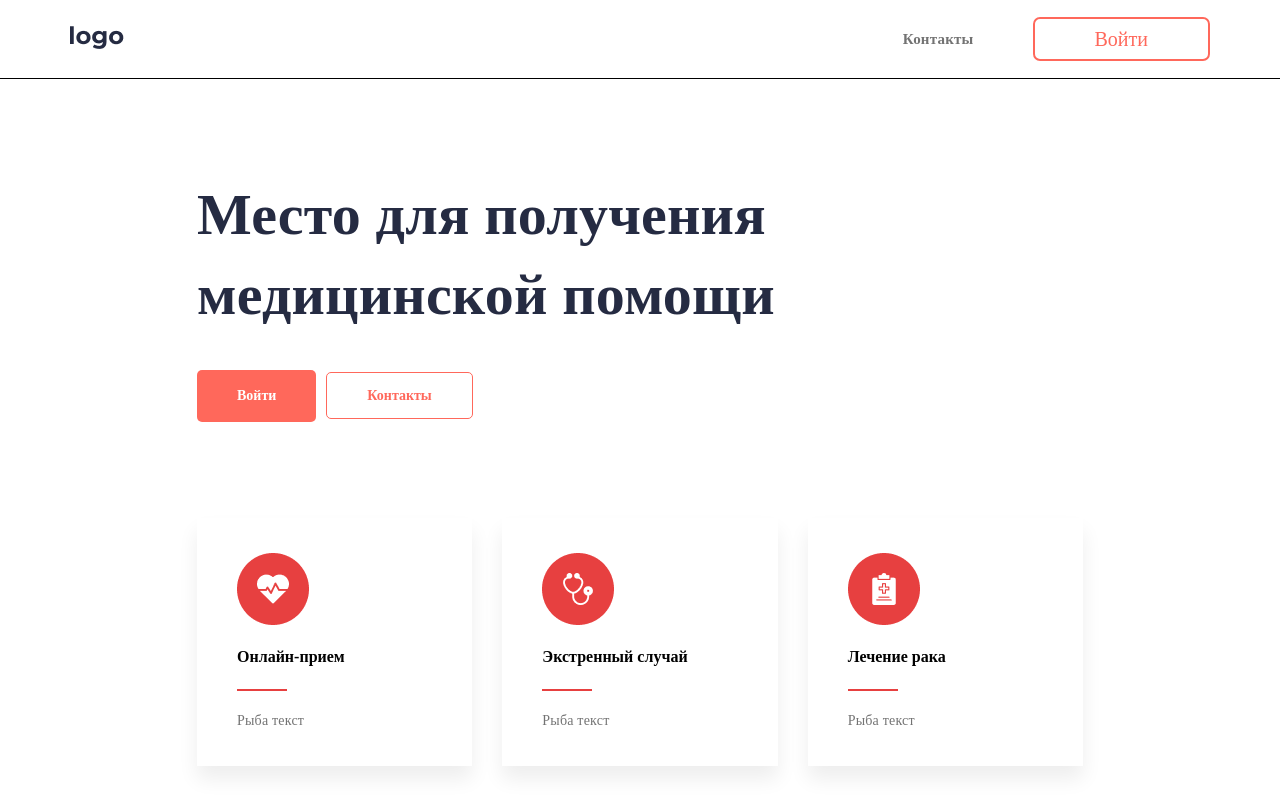
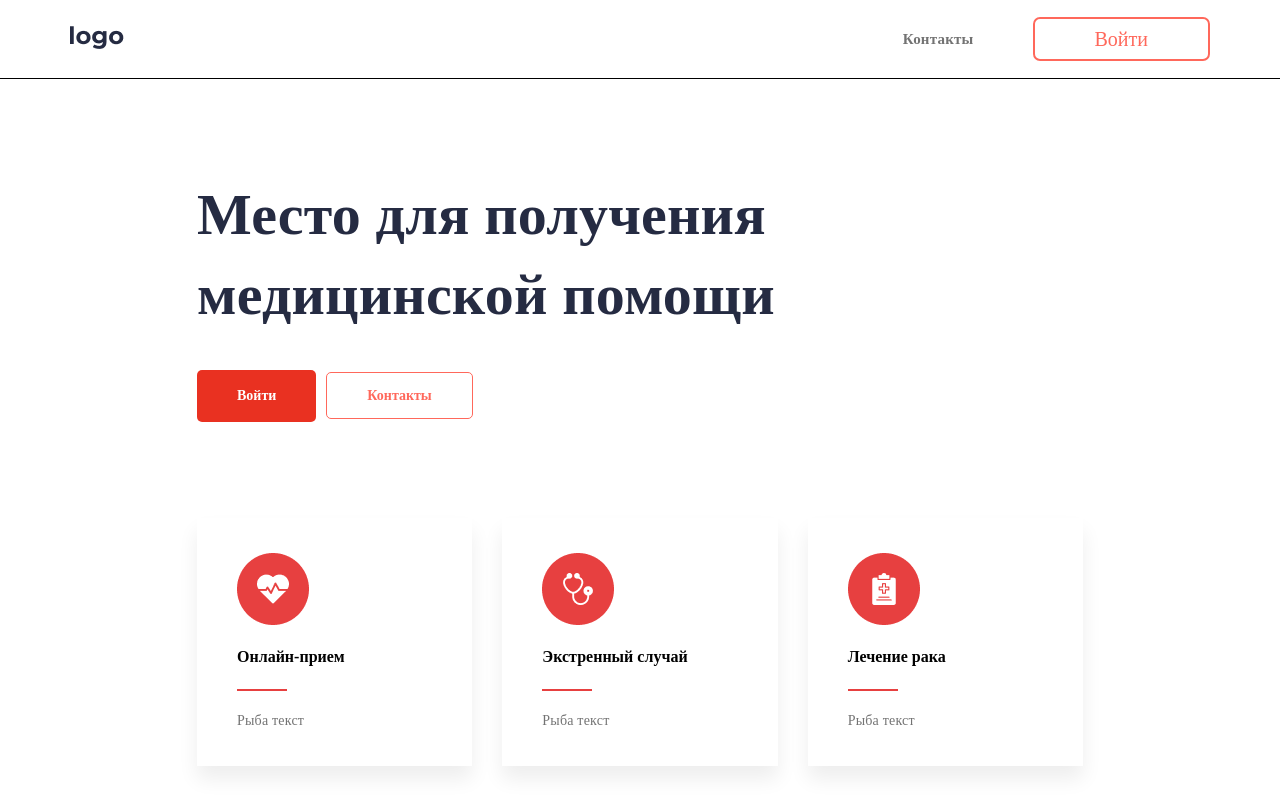
Before and after one commit to KashinGena/health_app, a React (Create React App) app: page /#/ in a window 1280 px wide. In both pictures the pointer is over the button 256 px from the left and 396 px from the top of the page. Shown: the top 812 px of the page. Built offline with nearby package versions, Linux system fonts and the light colour scheme; a web font is replaced by a local one.

Commit message:
Code was cleaned from console.log and added changing bc color of butten when it is hovered

```diff
--- a/package.json
+++ b/package.json
@@ -2,7 +2,7 @@
   "name": "health_app",
   "version": "0.1.0",
   "private": true,
-
+  "homepage": "http://kashingena.github.io/health_app",
   "dependencies": {
     "@testing-library/jest-dom": "^5.14.1",
     "@testing-library/react": "^11.2.7",
--- a/src/components/Input/Input.scss
+++ b/src/components/Input/Input.scss
@@ -11,7 +11,7 @@
     }
     &__error {
         font-family: 'Montserrat';
-        color:red;
+        color:$danger-color;
         font-size: 12px;
         margin-top: -12px;
     }
--- a/src/containers/Login/Login.js
+++ b/src/containers/Login/Login.js
@@ -12,16 +12,12 @@ const Login = ({onCancel,onSubmit}) => {
     const error = useSelector(state => state.auth.error)
 
     React.useEffect(() => {
-
-
         if (isLoggedIn) {
-            console.log('asdf');
             onCancel()
         }
     },[isLoggedIn])
 
     React.useEffect(() => {
-        console.log('уккщк');
         if (error) setErrors(error)
     },[error])
 
@@ -32,7 +28,6 @@ const Login = ({onCancel,onSubmit}) => {
         const error = validate(name.value,password.value);
         setErrors(validate(name.value,password.value))
         if (Object.keys(error).length===0) {
-            console.log(errors);
             onSubmit(name.value,password.value)
         } else {
             setErrors(error)
--- a/src/scss/App.scss
+++ b/src/scss/App.scss
@@ -22,6 +22,9 @@
   background-color: $primary-color;
   color:#fff;
   margin-right: 10px;
+  &:hover{
+    background-color: rgb(233, 49, 33);
+  }
 }
 
 .btn-second {
@@ -33,6 +36,9 @@
   font-weight: bold;
   font-size: 14px;
   line-height: 22px;
+  &:hover{
+    background-color: rgb(250, 189, 183);
+  }
 }
 
 .title {
```
Also changed, not shown: src/containers/MainContainer/MainContainer.scss (+3 -6 lines).
